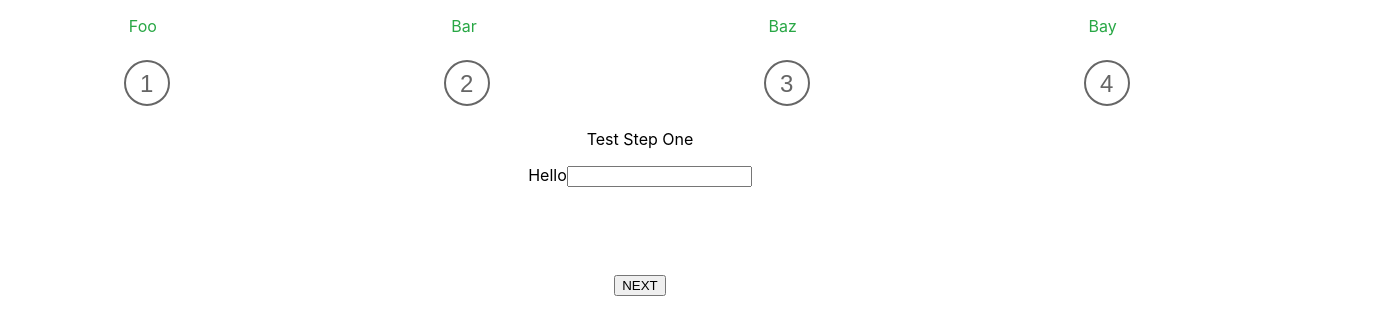
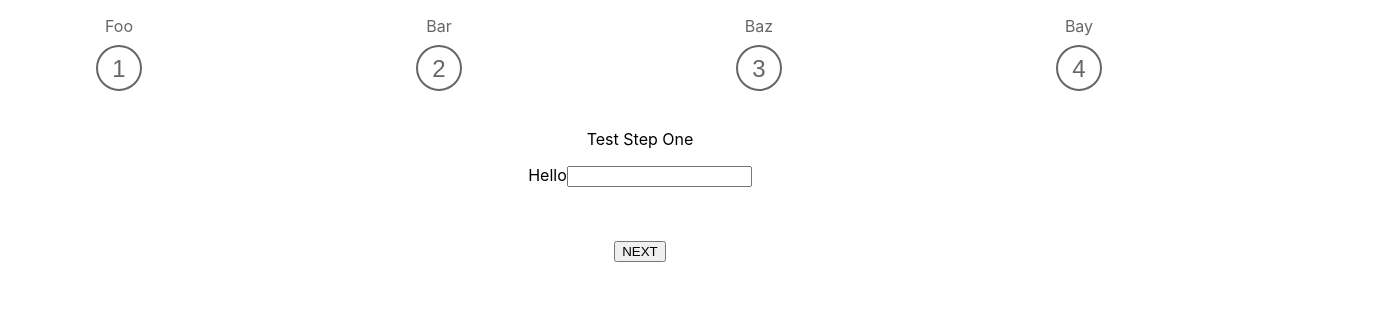
Before and after one commit to armandoroman1016/react-multi-step, a React (Create React App) app in the folder react-multi-step-form/: page / in a window 1280 px wide. Shown: the top 334 px of the page, 1376 px wide, since content can reach past the window. Built offline with nearby package versions, Linux system fonts and the light colour scheme.

Commit message:
styles added to progress bar

```diff
--- a/react-multi-step-form/src/Components/ProgressBar.scss
+++ b/react-multi-step-form/src/Components/ProgressBar.scss
@@ -11,53 +11,63 @@
         position: relative;
         .label {
             margin-bottom: 10px;
-            color: #28a745;
-            width: fit-content;
+            color: #666;
             position: absolute;
-            right: 51%;
+            left: 30%;
+            width: 46px;
+            text-align: center;
         }
 
         .index {
             height: 30px;
             width: 30px;
             width: 100%;
-            color: orange;
             display: inline-block;
-            position: relative;
             transition: background-color 500ms;
             line-height: 20px;
             z-index: 1;
             border-radius: 50%;
+            position: absolute;
+            left: 30%;
+            top: 45px;
             .content {
                 border-radius: 50%;
                 width: 26px;
                 height: 26px;
                 padding: 8px;
-                background: #fff;
                 border: 2px solid #666;
                 color: #666;
                 text-align: center;
                 font: 24px Arial, sans-serif;
-                position: absolute;
-                right: 47%;
-                top:200%
+                background: linear-gradient(to left,#fff 50%, #8183f0 50%);
+                background-position: right bottom;
+                background-size: 200% 100%;
+            }
+            &.completed {
+                .content {
+                    border: 2px solid #8183f0;
+                    background-position: left bottom;
+                    transition: background 0.3s ease-in;
+                }
             }
         }
 
-        .index.completed {
-            // color: white;
-            // background-color: #28a745;
-        }
-
-        .index.completed::after {
+        .index.completed:after {
             content: "";
             position: absolute;
-            right: -50%;
-            bottom: -55px;
+            left: 2%;
+            bottom: 5px;
             height: 3px;
             width: 100%;
             z-index: -1;
-            background-color: #28a745;
+            background-color: #8183f0;
+            right: 0;
+            transition: all 0.3s ease-in;
+            transition-delay: 0.2s;
+        }
+        .index:after {
+            content: "";
+            width: 0;
         }
     }
 }
--- a/react-multi-step-form/src/Components/ProgressBar.tsx
+++ b/react-multi-step-form/src/Components/ProgressBar.tsx
@@ -25,10 +25,10 @@ const ProgressBar = () => {
             {stepForm.stepNames && stepForm.stepNames.map((step, idx) => {
                 return (
                     <div className="progress-step" key = {idx}>
-                        <p className="label">{step}</p>
                         <div className = {stepForm.currentPosition <= idx ? 'index': "index completed"}>
                             <div className = "content">{idx + 1}</div>
                         </div>
+                        <p className={"label"}>{step}</p>
                     </div>
                 )
             }) }
```
